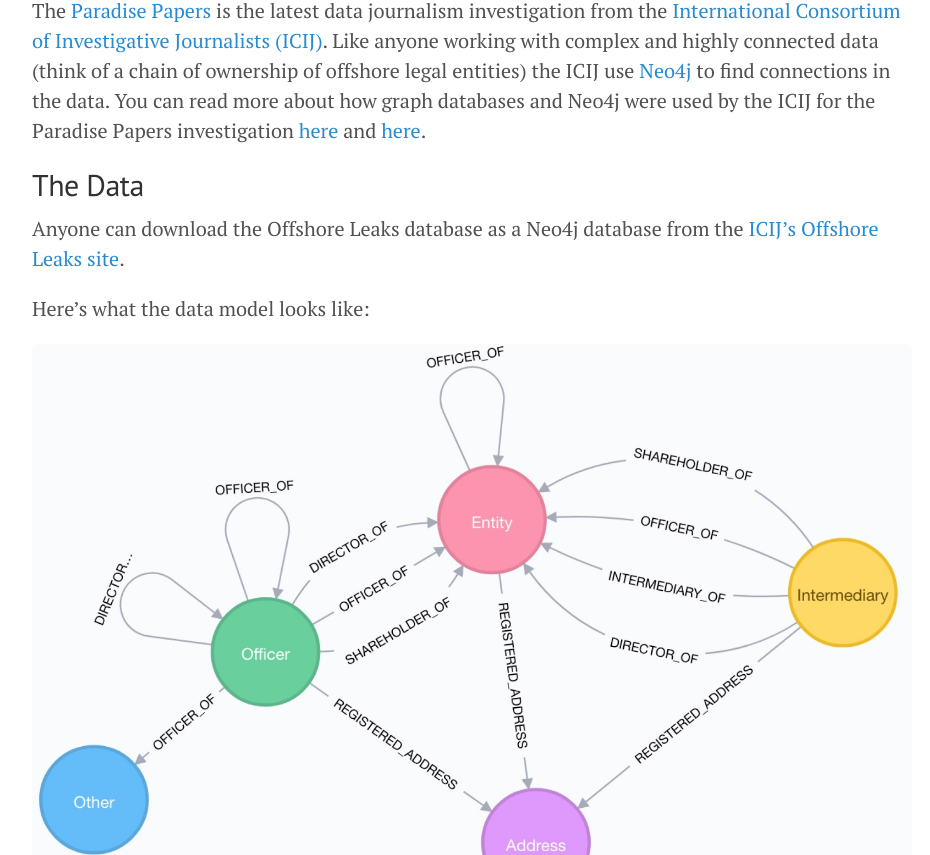
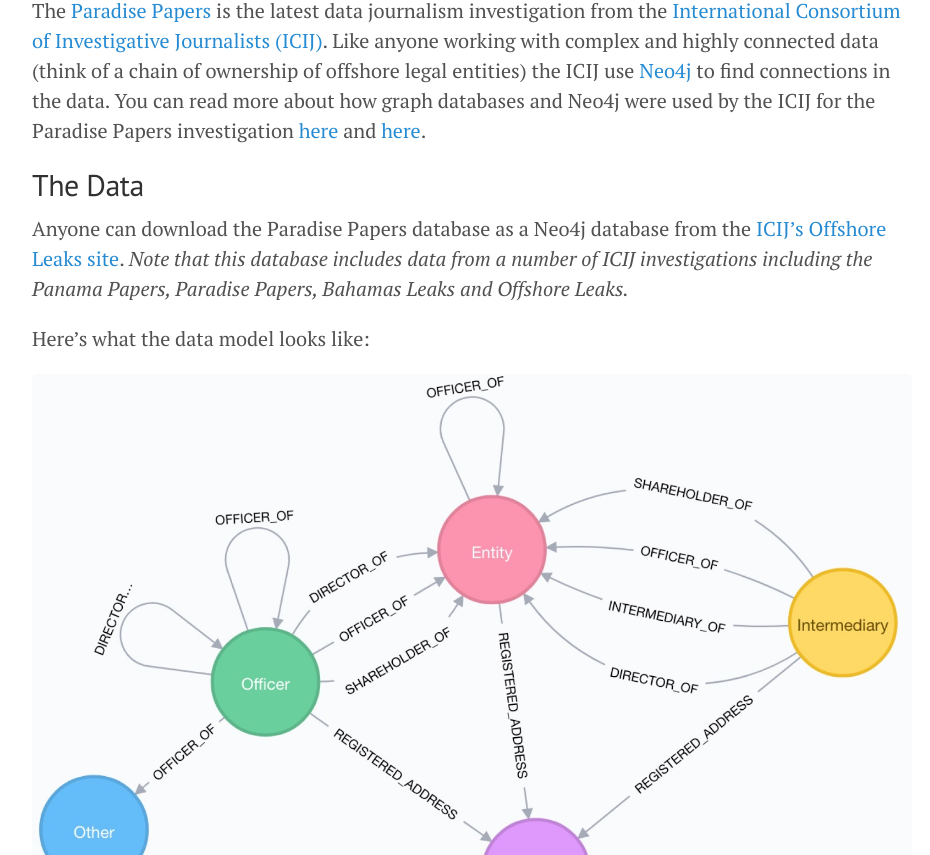
Before and after one commit to johnymontana/johnymontana.github.io, a Jekyll site: the page built from _posts/2017-11-28-geocoding-paradise-papers-neo4j-spatial-visualization.md, in a window 1280 px wide and 900 px high, scrolled down 701 px, cut to the strip 45-900 px from the top of the window. Shown: the whole strip, without its empty margins (168-1098 px from the left). Built offline with Jekyll 4.4.1, drawn with Linux system fonts in a browser that asks for light colours; comment, search, counter and statistics services are not loaded.

Commit message:
clarify download

```diff
--- a/_posts/2017-11-28-geocoding-paradise-papers-neo4j-spatial-visualization.md
+++ b/_posts/2017-11-28-geocoding-paradise-papers-neo4j-spatial-visualization.md
@@ -12,7 +12,7 @@
 
 ## The Data
 
-Anyone can download the Offshore Leaks database as a Neo4j database from the [ICIJ's Offshore Leaks site](https://offshoreleaks.icij.org/pages/database).
+Anyone can download the Paradise Papers database as a Neo4j database from the [ICIJ's Offshore Leaks site](https://offshoreleaks.icij.org/pages/database). *Note that this database includes data from a number of ICIJ investigations including the Panama Papers, Paradise Papers, Bahamas Leaks and Offshore Leaks.*
 
 Here's what the data model looks like:
 
```
